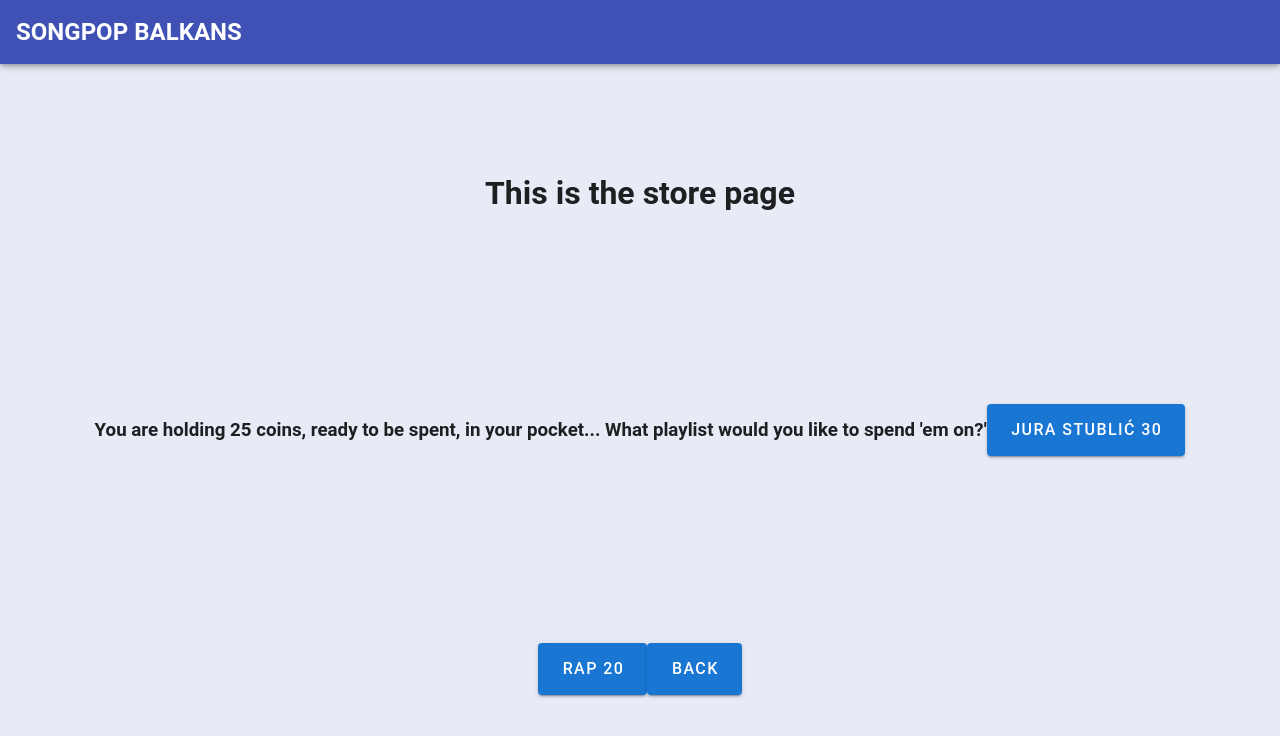
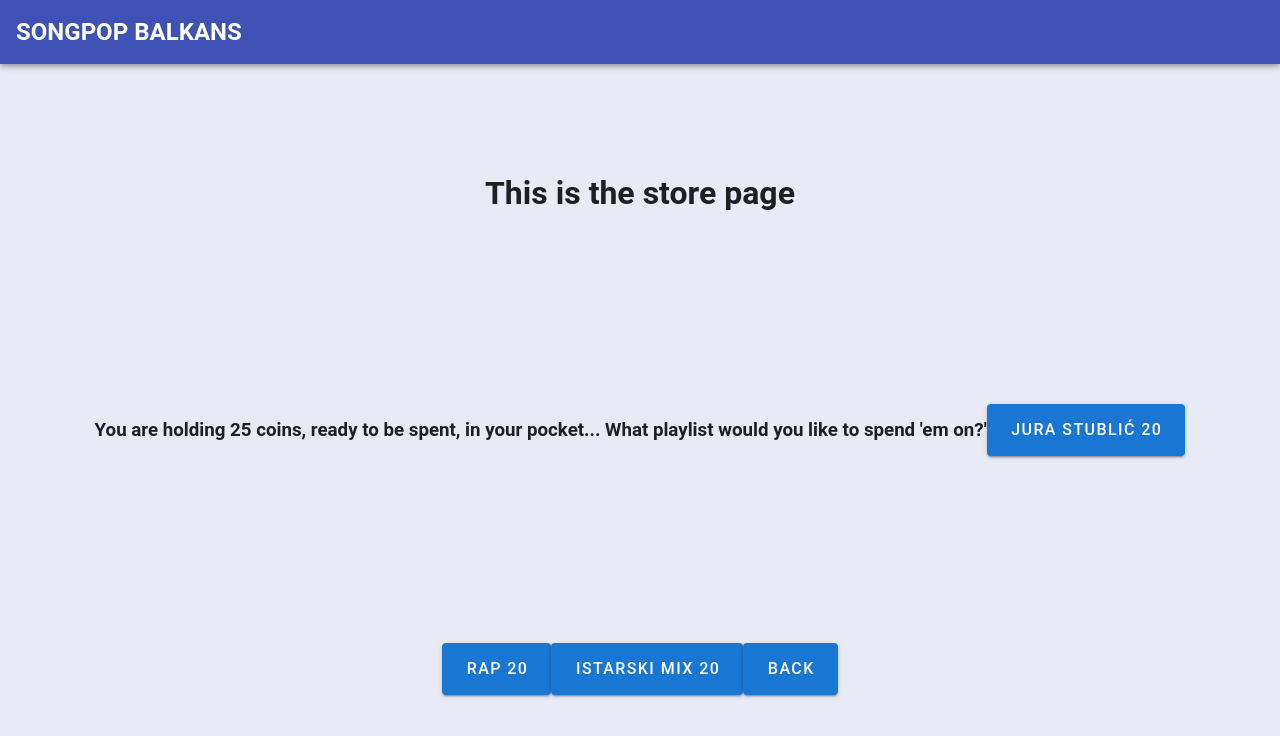
Before and after one commit to enricokokot/songpop-balkans-frontend, a Vue app: page /store in a window 1280 px wide. Shown: the top 736 px of the page. Built offline with nearby package versions, Linux system fonts and the light colour scheme; the HTML template or start-up script is replaced by a standard one.

Commit message:
Add playlist

```diff
--- a/src/store.js
+++ b/src/store.js
@@ -5,7 +5,7 @@ export default {
       name: "Dino Merlić",
       result: [3, 1],
       status: "reply",
-      playlist: "rock",
+      playlist: "Rock",
       rounds: {
         0: {
           songs: ["Kiše jesenje", "Kap po kap", "Marija", "Ja sam budućnost"],
@@ -64,12 +64,13 @@ export default {
     },
   ],
   duelAgainst: {},
-  playlists: ["folk", "rock"],
+  playlists: ["Folk", "Rock"],
   allPlaylists: [
-    { title: "folk", price: 20 },
-    { title: "Jura Stublić", price: 30 },
-    { title: "rock", price: 25 },
-    { title: "rap", price: 20 },
+    { title: "Folk", price: 20 },
+    { title: "Jura Stublić", price: 20 },
+    { title: "Rock", price: 25 },
+    { title: "Rap", price: 20 },
+    { title: "Istarski Mix", price: 20 },
   ],
   coins: 25,
 };
--- a/src/views/PrepareForDuelView.vue
+++ b/src/views/PrepareForDuelView.vue
@@ -48,7 +48,7 @@ export default {
       const duelingPlayer = store.players.find(
         (player) => player.id === this.duelAgainst.id
       );
-      if (playlistName === "folk") {
+      if (playlistName === "Folk") {
         duelingPlayer.playlist = playlistName;
         duelingPlayer.rounds = {
           0: {
@@ -68,6 +68,39 @@ export default {
             correctAnswer: "Sinan Sakić",
             playerPointsEarned: 0,
             audio: require("./..\\assets\\clips\\Sinan_Sakić_-_Trezan-cut.mp3"),
+          },
+        };
+      }
+      if (playlistName === "Istarski Mix") {
+        duelingPlayer.playlist = playlistName;
+        duelingPlayer.rounds = {
+          0: {
+            songs: [
+              "Šparoga bluz",
+              "Cice i guzice",
+              "Rege na brege",
+              "Katarina",
+            ],
+            correctAnswer: "Cice i guzice",
+            playerPointsEarned: 0,
+            audio: require("./..\\assets\\clips\\Šajeta_-_Cice_i_guzice-cut.mp3"),
+          },
+          1: {
+            songs: ["Katarina", "Sandra", "Seksuvalna", "Nisi više mala"],
+            correctAnswer: "Nisi više mala",
+            playerPointsEarned: 0,
+            audio: require("./..\\assets\\clips\\Alen_Vitasović_-_Nisi_više_mala-cut.mp3"),
+          },
+          2: {
+            songs: [
+              "Gustafi",
+              "The Night Express Band",
+              "Serđo Valić",
+              "Koktelsi",
+            ],
+            correctAnswer: "Koktelsi",
+            playerPointsEarned: 0,
+            audio: require("./..\\assets\\clips\\Koktelsi_-_Malice-cut.mp3"),
           },
         };
       }
@@ -109,7 +142,7 @@ export default {
           },
         };
       }
-      if (playlistName === "rap") {
+      if (playlistName === "Rap") {
         duelingPlayer.playlist = playlistName;
         duelingPlayer.rounds = {
           0: {
@@ -137,7 +170,7 @@ export default {
           },
         };
       }
-      if (playlistName === "rock" && this.duelAgainst.name !== "Dino Merlić") {
+      if (playlistName === "Rock" && this.duelAgainst.name !== "Dino Merlić") {
         duelingPlayer.playlist = playlistName;
         duelingPlayer.rounds = {
           0: {
```
